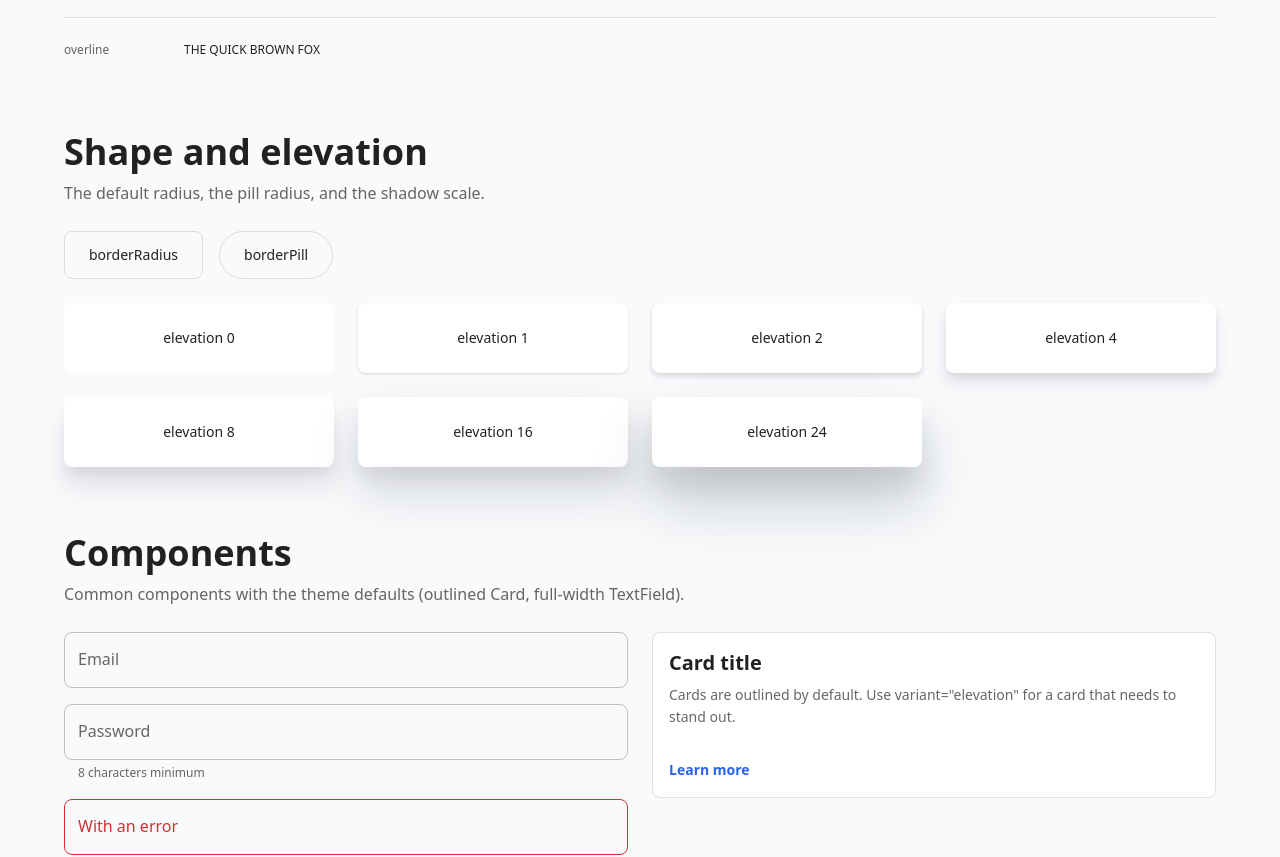
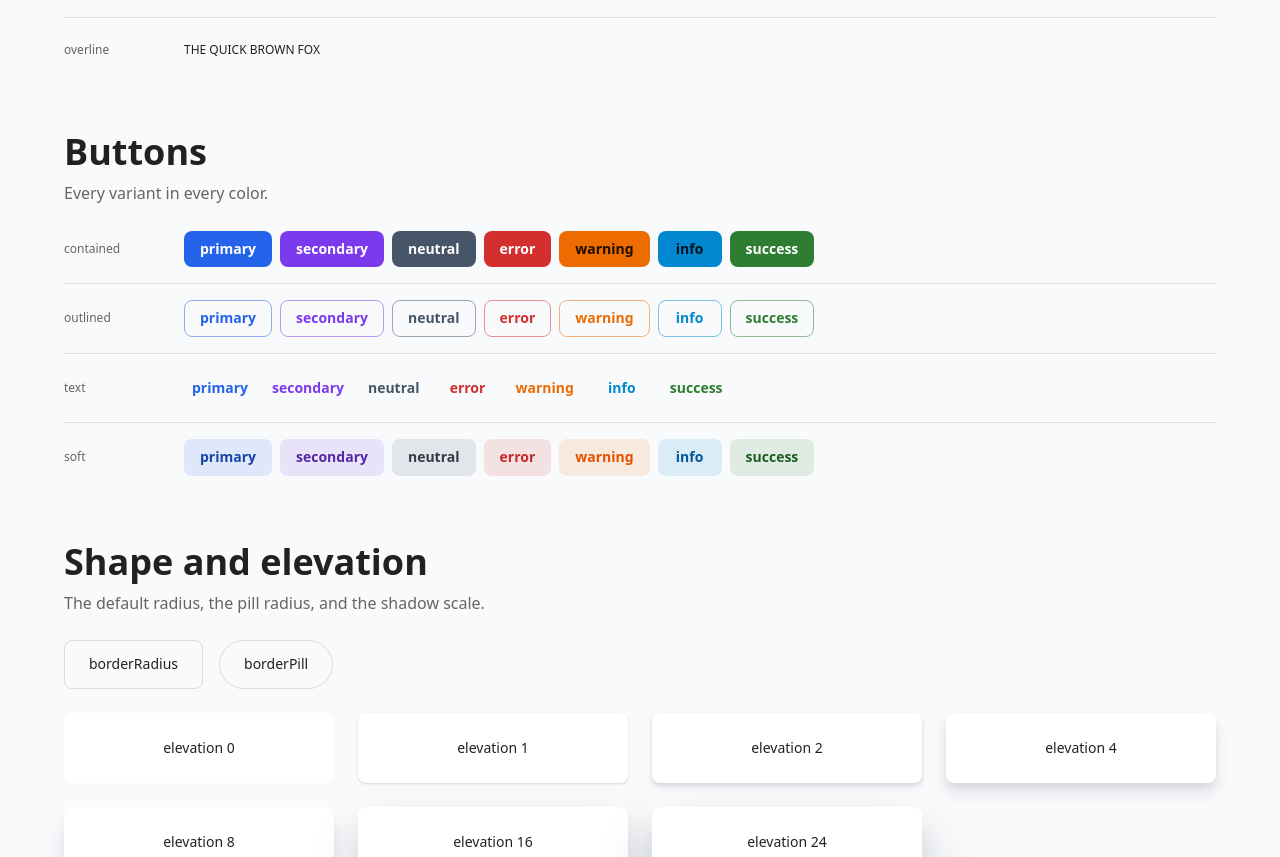
Before and after one commit to wingfeat/vite-react-mui-starter, a React (Vite) app: page /design-system in a window 1280 px wide. Shown: the part 1684-2541 px from the top of the page. Built offline with nearby package versions, Linux system fonts and the light colour scheme.

Commit message:
feat: button showcase and shared theme color list

```diff
--- /dev/null
+++ b/src/components/design-system/ButtonShowcase.jsx
@@ -0,0 +1,41 @@
+import { Button, Divider, Stack, Typography } from "@mui/material";
+import { THEME_COLORS } from "../../theme/palette.js";
+import Section from "./Section.jsx";
+
+const VARIANTS = ["contained", "outlined", "text", "soft"];
+
+export default function ButtonShowcase() {
+  return (
+    <Section title="Buttons" description="Every variant in every color.">
+      <Stack divider={<Divider flexItem />} spacing={2}>
+        {VARIANTS.map((variant) => (
+          <Stack
+            key={variant}
+            direction={{ xs: "column", sm: "row" }}
+            spacing={{ xs: 1, sm: 3 }}
+            sx={{ alignItems: { sm: "center" } }}
+          >
+            <Typography
+              variant="caption"
+              sx={{ color: "text.secondary", minWidth: 96 }}
+            >
+              {variant}
+            </Typography>
+            <Stack
+              direction="row"
+              spacing={1}
+              useFlexGap
+              sx={{ flexWrap: "wrap" }}
+            >
+              {THEME_COLORS.map((color) => (
+                <Button key={color} variant={variant} color={color}>
+                  {color}
+                </Button>
+              ))}
+            </Stack>
+          </Stack>
+        ))}
+      </Stack>
+    </Section>
+  );
+}
--- a/src/components/design-system/ColorPalette.jsx
+++ b/src/components/design-system/ColorPalette.jsx
@@ -1,16 +1,7 @@
 import { Box, Grid, Paper, Stack, Typography } from "@mui/material";
 import { useTheme } from "@mui/material/styles";
+import { THEME_COLORS } from "../../theme/palette.js";
 import Section from "./Section.jsx";
-
-const COLOR_NAMES = [
-  "primary",
-  "secondary",
-  "neutral",
-  "error",
-  "warning",
-  "info",
-  "success",
-];
 
 const SHADES = ["light", "main", "dark"];
 
@@ -23,7 +14,7 @@ export default function ColorPalette() {
       description="Each color is generated from its main value: light, dark and contrastText are computed by MUI."
     >
       <Grid container spacing={2}>
-        {COLOR_NAMES.map((name) => {
+        {THEME_COLORS.map((name) => {
           const color = theme.palette[name];
 
           return (
--- a/src/components/layout/Layout.jsx
+++ b/src/components/layout/Layout.jsx
@@ -20,6 +20,7 @@ export default function Layout() {
               component={NavLink}
               to={link.to}
               end
+              color="inherit"
               sx={{ "&.active": { textDecoration: "underline" } }}
             >
               {link.label}
--- a/src/pages/DesignSystem.jsx
+++ b/src/pages/DesignSystem.jsx
@@ -3,6 +3,7 @@ import ColorPalette from "../components/design-system/ColorPalette.jsx";
 import TypographyScale from "../components/design-system/TypographyScale.jsx";
 import ShapeAndElevation from "../components/design-system/ShapeAndElevation.jsx";
 import ComponentSamples from "../components/design-system/ComponentSamples.jsx";
+import ButtonShowcase from "../components/design-system/ButtonShowcase.jsx";
 
 export default function DesignSystem() {
   return (
@@ -17,7 +18,7 @@ export default function DesignSystem() {
 
       <ColorPalette />
       <TypographyScale />
-      {/* TODO: <ButtonShowcase /> */}
+      <ButtonShowcase />
       <ShapeAndElevation />
       <ComponentSamples />
     </Stack>
--- a/src/theme/components.js
+++ b/src/theme/components.js
@@ -1,15 +1,5 @@
 import { alpha } from "@mui/material/styles";
-
-// Colors that support the custom "soft" Button variant.
-const SOFT_COLORS = [
-  "primary",
-  "secondary",
-  "neutral",
-  "error",
-  "warning",
-  "info",
-  "success",
-];
+import { THEME_COLORS } from "./palette.js";
 
 const components = {
   // Global styles, added by <CssBaseline />.
@@ -41,7 +31,7 @@ const components = {
         },
         // Custom variant: <Button variant="soft" color="...">
         // A light tinted background with dark text, one rule per color.
-        variants: SOFT_COLORS.map((color) => ({
+        variants: THEME_COLORS.map((color) => ({
           props: { variant: "soft", color },
           style: {
             color: theme.palette[color].dark,
--- a/src/theme/palette.js
+++ b/src/theme/palette.js
@@ -5,6 +5,18 @@ export const BRAND_COLORS = {
   secondary: "#7c3aed",
   neutral: "#475569",
 };
+
+// Every color usable with the `color` prop (Button, Chip, Alert...).
+// Add a new custom color here so the soft variant and the showcase follow.
+export const THEME_COLORS = [
+  "primary",
+  "secondary",
+  "neutral",
+  "error",
+  "warning",
+  "info",
+  "success",
+];
 
 const palette = {
   primary: { main: BRAND_COLORS.primary },
```
Also changed, not shown: 1 other file (tests, documents, lock files or other folders).
